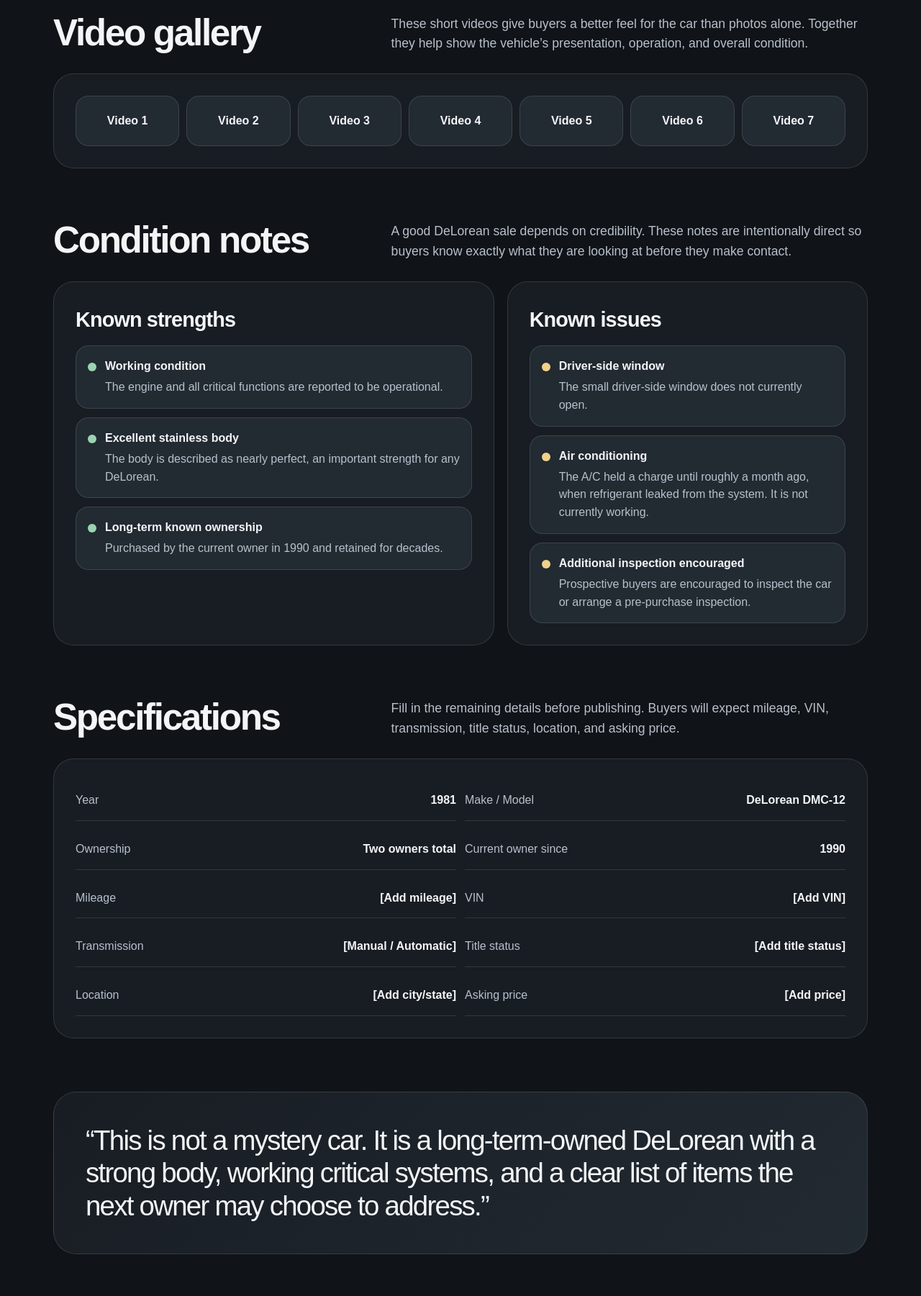
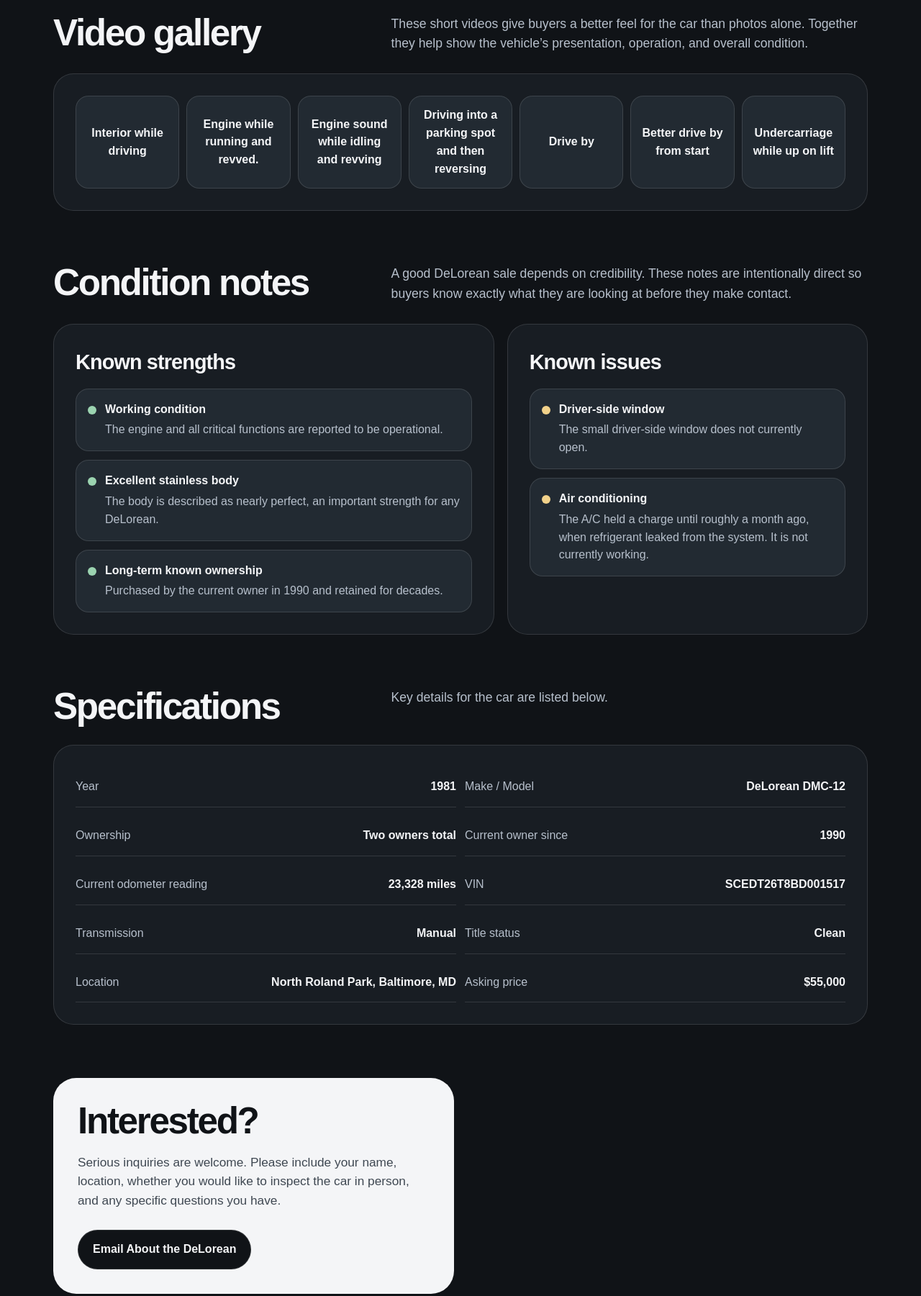
Before and after one commit to baltbiom/Delorean, a plain HTML site: page index.html in a window 1280 px wide. Shown: the part 4100-5901 px from the top of the page at 72% size. Drawn offline with Linux system fonts and the light colour scheme.

Commit message:
Add files via upload
Fixed a ton of stuff that reverted.

```diff
--- a/index.html
+++ b/index.html
@@ -297,13 +297,13 @@
       </div>
       <div class="panel">
         <div class="video-grid">
-          <a class="video-link" href="https://youtube.com/shorts/n-laxjbqshg?feature=share" target="_blank" rel="noopener">Video 1</a>
-<a class="video-link" href="https://youtube.com/shorts/0GTpdfECO-4?feature=share" target="_blank" rel="noopener">Video 2</a>
-<a class="video-link" href="https://youtube.com/shorts/h9IQsaz57CE?feature=share" target="_blank" rel="noopener">Video 3</a>
-<a class="video-link" href="https://youtube.com/shorts/WWlHI3O9SY4?feature=share" target="_blank" rel="noopener">Video 4</a>
-<a class="video-link" href="https://youtube.com/shorts/pb8eYLgTpiU?feature=share" target="_blank" rel="noopener">Video 5</a>
-<a class="video-link" href="https://youtube.com/shorts/lfnCATzcSYg?feature=share" target="_blank" rel="noopener">Video 6</a>
-<a class="video-link" href="https://youtube.com/shorts/S3N6CmkWT3Q?feature=share" target="_blank" rel="noopener">Video 7</a>
+          <a class="video-link" href="https://youtube.com/shorts/n-laxjbqshg?feature=share" target="_blank" rel="noopener">Interior while driving</a>
+<a class="video-link" href="https://youtube.com/shorts/0GTpdfECO-4?feature=share" target="_blank" rel="noopener">Engine while running and revved.</a>
+<a class="video-link" href="https://youtube.com/shorts/h9IQsaz57CE?feature=share" target="_blank" rel="noopener">Engine sound while idling and revving</a>
+<a class="video-link" href="https://youtube.com/shorts/WWlHI3O9SY4?feature=share" target="_blank" rel="noopener">Driving into a parking spot and then reversing</a>
+<a class="video-link" href="https://youtube.com/shorts/pb8eYLgTpiU?feature=share" target="_blank" rel="noopener">Drive by</a>
+<a class="video-link" href="https://youtube.com/shorts/lfnCATzcSYg?feature=share" target="_blank" rel="noopener">Better drive by from start</a>
+<a class="video-link" href="https://youtube.com/shorts/S3N6CmkWT3Q?feature=share" target="_blank" rel="noopener">Undercarriage while up on lift</a>
         </div>
       </div>
     </section>
@@ -329,7 +329,6 @@
           <div class="status-list">
             <div class="status-item"><div class="dot warning"></div><div><b>Driver-side window</b><span>The small driver-side window does not currently open.</span></div></div>
             <div class="status-item"><div class="dot warning"></div><div><b>Air conditioning</b><span>The A/C held a charge until roughly a month ago, when refrigerant leaked from the system. It is not currently working.</span></div></div>
-            <div class="status-item"><div class="dot warning"></div><div><b>Additional inspection encouraged</b><span>Prospective buyers are encouraged to inspect the car or arrange a pre-purchase inspection.</span></div></div>
           </div>
         </div>
       </div>
@@ -339,7 +338,7 @@
       <div class="section-header">
         <h2>Specifications</h2>
         <p class="section-intro">
-          Fill in the remaining details before publishing. Buyers will expect mileage, VIN, transmission, title status, location, and asking price.
+          Key details for the car are listed below.
         </p>
       </div>
       <div class="panel">
@@ -348,19 +347,13 @@
           <div class="spec"><span>Make / Model</span><b>DeLorean DMC-12</b></div>
           <div class="spec"><span>Ownership</span><b>Two owners total</b></div>
           <div class="spec"><span>Current owner since</span><b>1990</b></div>
-          <div class="spec"><span>Mileage</span><b>[Add mileage]</b></div>
-          <div class="spec"><span>VIN</span><b>[Add VIN]</b></div>
-          <div class="spec"><span>Transmission</span><b>[Manual / Automatic]</b></div>
-          <div class="spec"><span>Title status</span><b>[Add title status]</b></div>
-          <div class="spec"><span>Location</span><b>[Add city/state]</b></div>
-          <div class="spec"><span>Asking price</span><b>[Add price]</b></div>
+          <div class="spec"><span>Current odometer reading</span><b>23,328 miles</b></div>
+          <div class="spec"><span>VIN</span><b>SCEDT26T8BD001517</b></div>
+          <div class="spec"><span>Transmission</span><b>Manual</b></div>
+          <div class="spec"><span>Title status</span><b>Clean</b></div>
+          <div class="spec"><span>Location</span><b>North Roland Park, Baltimore, MD</b></div>
+          <div class="spec"><span>Asking price</span><b>$55,000</b></div>
         </div>
-      </div>
-    </section>
-
-    <section>
-      <div class="quote">
-        “This is not a mystery car. It is a long-term-owned DeLorean with a strong body, working critical systems, and a clear list of items the next owner may choose to address.”
       </div>
     </section>
 
@@ -370,19 +363,8 @@
         <p>
           Serious inquiries are welcome. Please include your name, location, whether you would like to inspect the car in person, and any specific questions you have.
         </p>
-        <a class="button" href="mailto:your-email@example.com?subject=1981%20DeLorean%20DMC-12%20Inquiry">Email About the DeLorean</a>
-      </div>
-      <div class="panel">
-        <h3>Before publishing</h3>
-        <ul>
-          <li>Replace the email address in the contact button</li>
-          <li>Add asking price, VIN, mileage, title status, transmission, and location</li>
-          <li>Confirm all condition notes are accurate</li>
-          <li>Consider adding service records or recent maintenance notes</li>
-          <li>Consider adding one longer horizontal driving video for auction buyers</li>
-        </ul>
-      </div>
-    </section>
+        <a class="button" href="mailto:alex@bbiomed.com?subject=1981%20DeLorean%20DMC-12%20Inquiry">Email About the DeLorean</a>
+      </div></section>
   </main>
 
   <footer>
```
